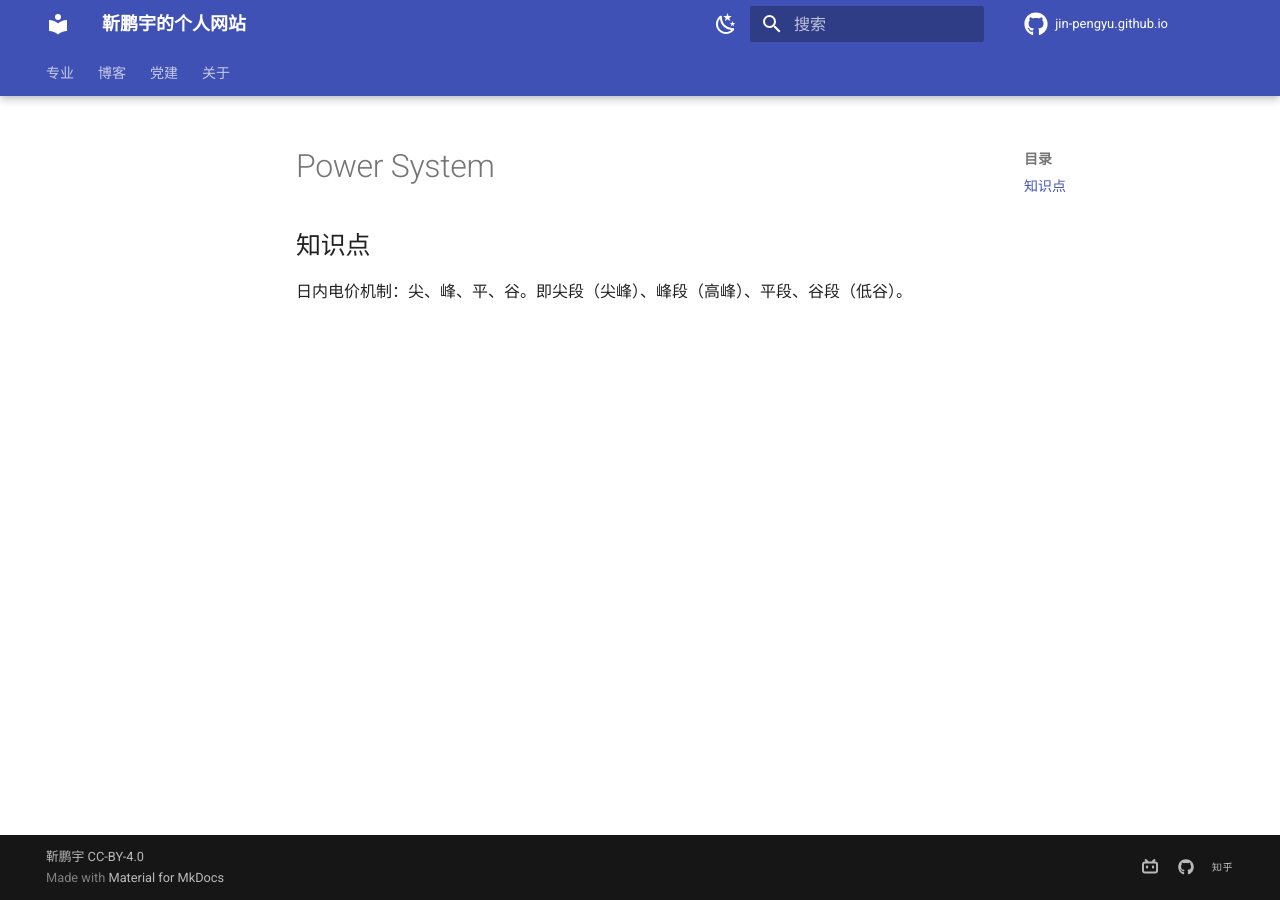
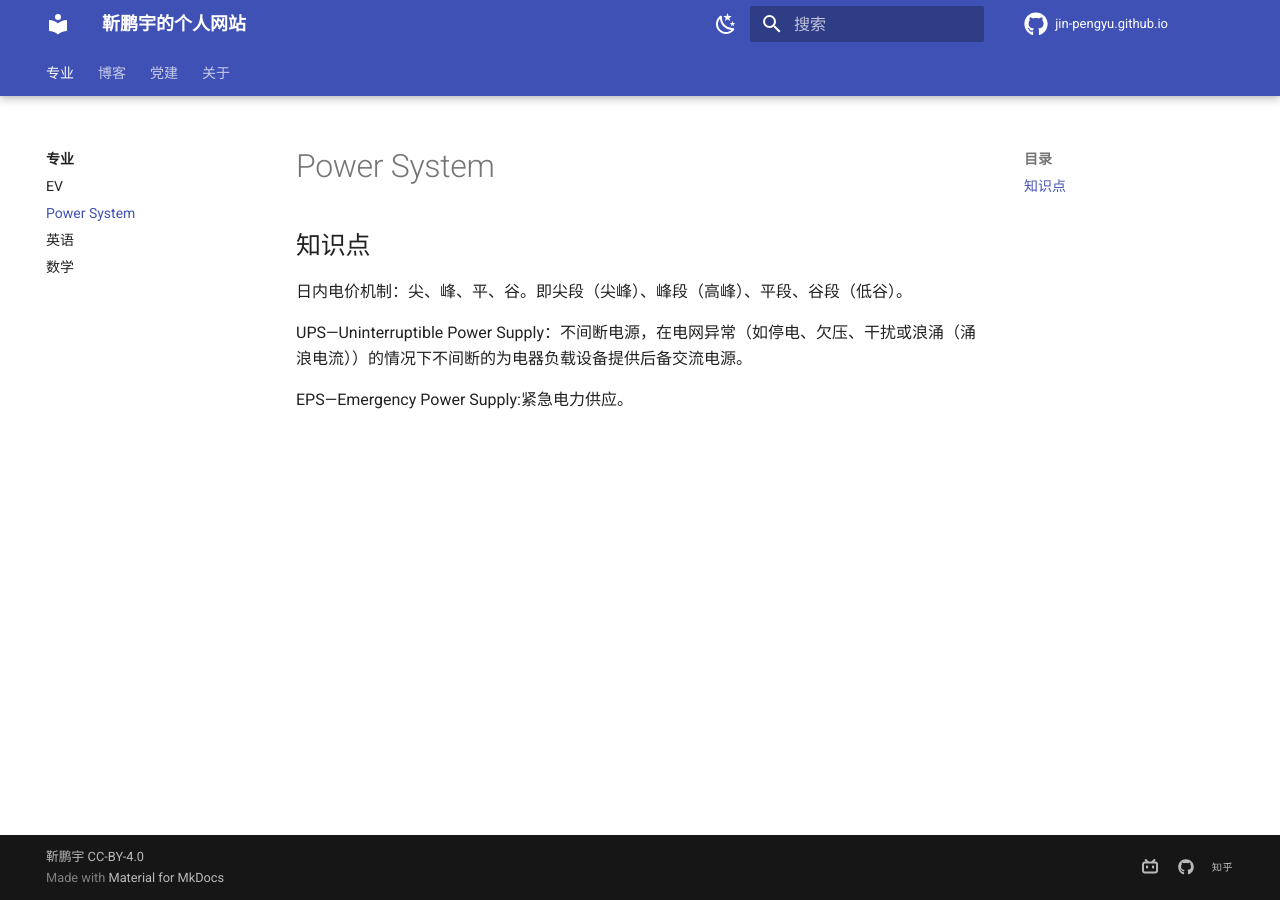
Before and after one commit to Pengyu-Jin/Pengyu-Jin.github.io, an MkDocs documentation site: the page built from docs/major/Power System/Power System.md, in a window 1280 px wide. Built offline with MkDocs 1.6.1 and Material for MkDocs 9.7.7, drawn with Linux system fonts in a browser that asks for light colours.

Commit message:
style change 225

```diff
--- a/docs/major/Power System/Power System.md
+++ b/docs/major/Power System/Power System.md
@@ -1,2 +1,6 @@
 ## 知识点
 日内电价机制：尖、峰、平、谷。即尖段（尖峰）、峰段（高峰）、平段、谷段（低谷）。
+
+UPS—Uninterruptible Power Supply：不间断电源，在电网异常（如停电、欠压、干扰或浪涌（涌浪电流））的情况下不间断的为电器负载设备提供后备交流电源。
+
+EPS—Emergency Power Supply:紧急电力供应。
--- a/mkdocs.yml
+++ b/mkdocs.yml
@@ -9,7 +9,7 @@ nav:
   - 专业:
       - major/index.md
       - EV: major/EV/EV.md
-      - Power System: major/Power System.md
+      - Power System: major/Power System/Power System.md
       - 英语: major/life_load/1.md
       - 数学: major/math/math.md
 
```
